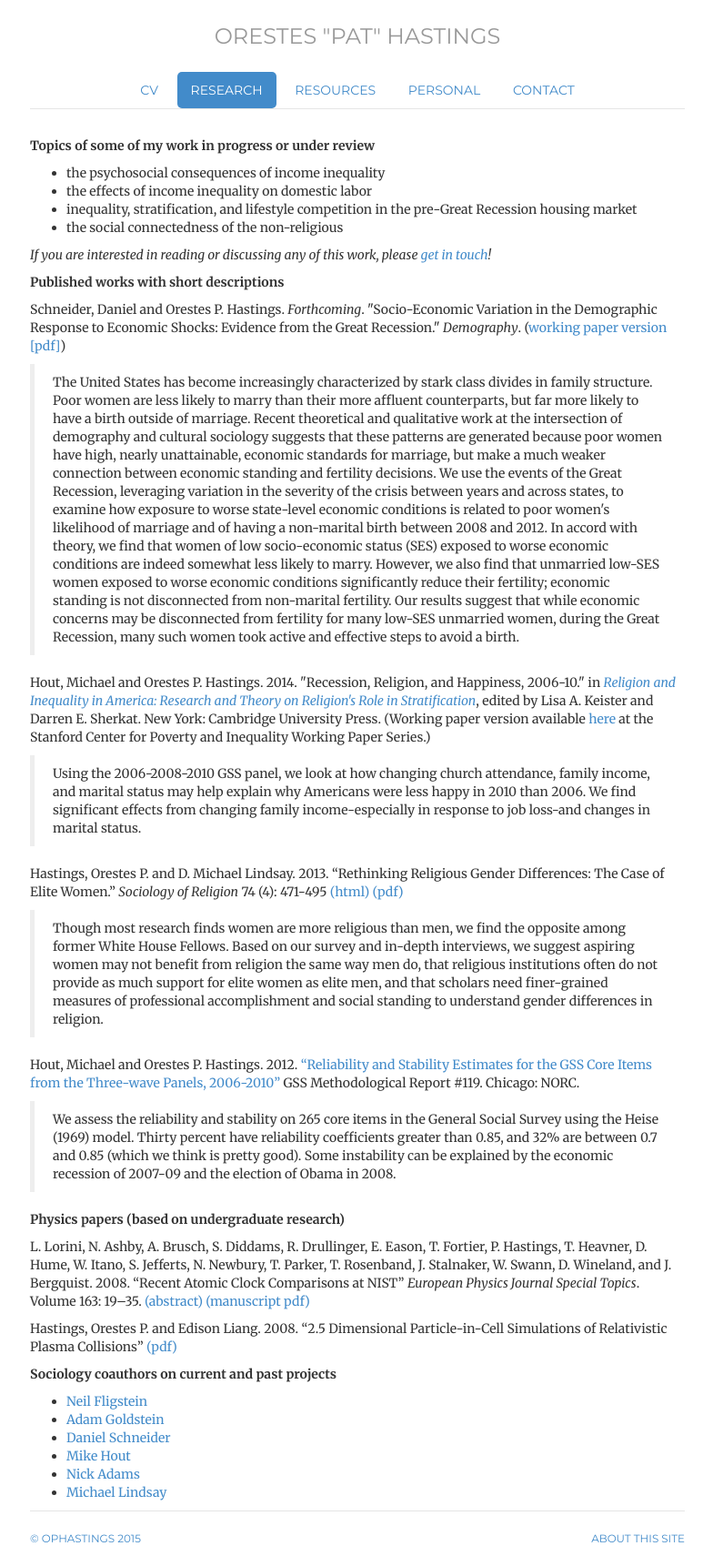
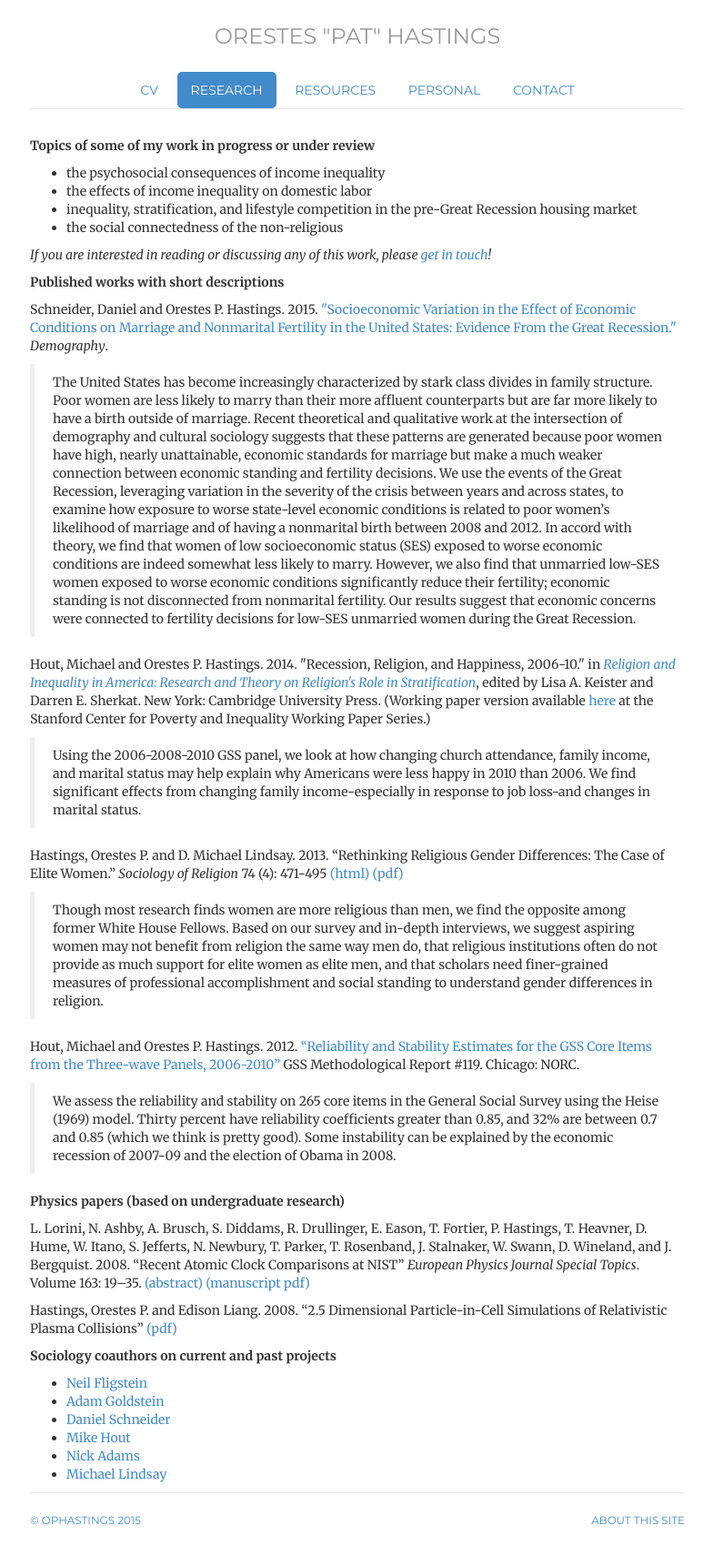
Before and after one commit to ophastings/ophastings.github.io, a Jekyll site: the page built from research/index.html, in a window 1280 px wide. Shown: the whole page at 91% size, without its empty margins (247-1031 px from the left). Built offline with Jekyll 4.4.1, drawn with Linux system fonts in a browser that asks for light colours; comment, search, counter and statistics services are not loaded.

Commit message:
Update index.html

```diff
--- a/research/index.html
+++ b/research/index.html
@@ -22,14 +22,19 @@ description: Research page of ophastings.com, the website of Orestes Hastings, a
 
 <p><b>Published works with short descriptions</b></p>
 
-<p> Schneider, Daniel and Orestes P. Hastings. <i>Forthcoming</i>. "Socio-Economic Variation in the Demographic Response to Economic Shocks: Evidence from the Great Recession." <i>Demography</i>. (<a href="http://www.irle.berkeley.edu/workingpapers/105-15.pdf">working paper version [pdf]</a>)
+<p> Schneider, Daniel and Orestes P. Hastings. 2015. <a href="http://link.springer.com/article/10.1007/s13524-015-0437-7">"Socioeconomic Variation in the Effect of Economic Conditions on Marriage and Nonmarital Fertility in the United States: Evidence From the Great Recession."</a> <i>Demography</i>.
 <blockquote><span> The United States has become increasingly characterized by stark class divides in family structure.
-Poor women are less likely to marry than their more affluent counterparts, but far more likely to have a birth outside of marriage.
-Recent theoretical and qualitative work at the intersection of demography and cultural sociology suggests that these patterns are generated because poor women have high, nearly unattainable, economic standards for marriage, but make a much weaker connection between economic standing and fertility decisions.
-We use the events of the Great Recession, leveraging variation in the severity of the crisis between years and across states, to examine how exposure to worse state-level economic conditions is related to poor women's likelihood of marriage and of having a non-marital birth between 2008 and 2012.
-In accord with theory, we find that women of low socio-economic status (SES) exposed to worse economic conditions are indeed somewhat less likely to marry.
-However, we also find that unmarried low-SES women exposed to worse economic conditions significantly reduce their fertility; economic standing is not disconnected from non-marital fertility.
-Our results suggest that while economic concerns may be disconnected from fertility for many low-SES unmarried women, during the Great Recession, many such women took active and effective steps to avoid a birth.
+Poor women are less likely to marry than their more affluent counterparts but are far more likely to have a birth
+outside of marriage. Recent theoretical and qualitative work at the intersection of demography and
+cultural sociology suggests that these patterns are generated because poor women have high, nearly unattainable,
+economic standards for marriage but make a much weaker connection between economic standing and fertility decisions.
+We use the events of the Great Recession, leveraging variation in the severity of the crisis between years and across states,
+to examine how exposure to worse state-level economic conditions is related to poor women’s likelihood of marriage and of
+having a nonmarital birth between 2008 and 2012. In accord with theory, we find that women of low socioeconomic status (SES)
+exposed to worse economic conditions are indeed somewhat less likely to marry. However, we also find that unmarried low-SES
+women exposed to worse economic conditions significantly reduce their fertility; economic standing is not disconnected from
+nonmarital fertility. Our results suggest that economic concerns were connected to fertility decisions for low-SES
+unmarried women during the Great Recession.
 </span></blockquote>
 
 <p> Hout, Michael and Orestes P. Hastings. 2014. "Recession, Religion, and Happiness, 2006-10." in <i><a title="http://www.cambridge.org/us/academic/subjects/sociology/sociology-religion/religion-and-inequality-america-research-and-theory-religions-role-stratification" href="http://www.cambridge.org/us/academic/subjects/sociology/sociology-religion/religion-and-inequality-america-research-and-theory-religions-role-stratification">Religion and Inequality in America: Research and Theory on Religion's Role in Stratification</a></i>, edited by Lisa A. Keister and Darren E. Sherkat. New York: Cambridge University Press. (Working paper version available <a title="http://www.stanford.edu/group/scspi/_media/working_papers/hout-hastings_recession-religion-happiness.pdf" href="http://www.stanford.edu/group/scspi/_media/working_papers/hout-hastings_recession-religion-happiness.pdf">here</a> at the Stanford Center for Poverty and Inequality Working Paper Series.) </p>
```
